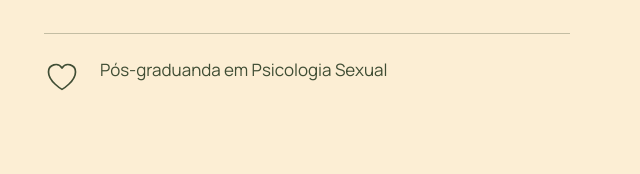
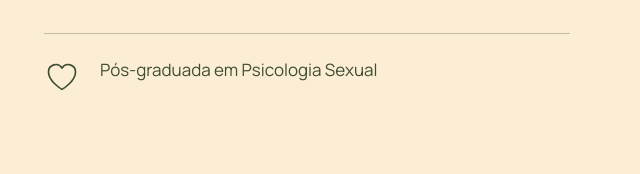
Before and after one commit to rafaribasdesign/raquel-oliveira-site, a plain HTML site: page index.html in a window 1280 px wide. Shown: the part 4386-4560 px from the top of the page, 620-1260 px from the left. Drawn offline with Linux system fonts and the light colour scheme.

Commit message:
fix: ajustar formação para Pós-graduada em Psicologia Sexual
Co-Authored-By: Claude Sonnet 5.5 <noreply@anthropic.com>

```diff
--- a/index.html
+++ b/index.html
@@ -133,7 +133,7 @@
           </li>
           <li class="reveal">
             <svg class="icone" viewBox="0 0 32 32" aria-hidden="true"><path d="M16 27S4 20 4 11.500A6.500 6.500 0 0 1 16 8a6.500 6.500 0 0 1 12 3.500C28 20 16 27 16 27z"/></svg>
-            <span>Pós-graduanda em Psicologia Sexual</span>
+            <span>Pós-graduada em Psicologia Sexual</span>
           </li>
         </ul>
       </div>
```
